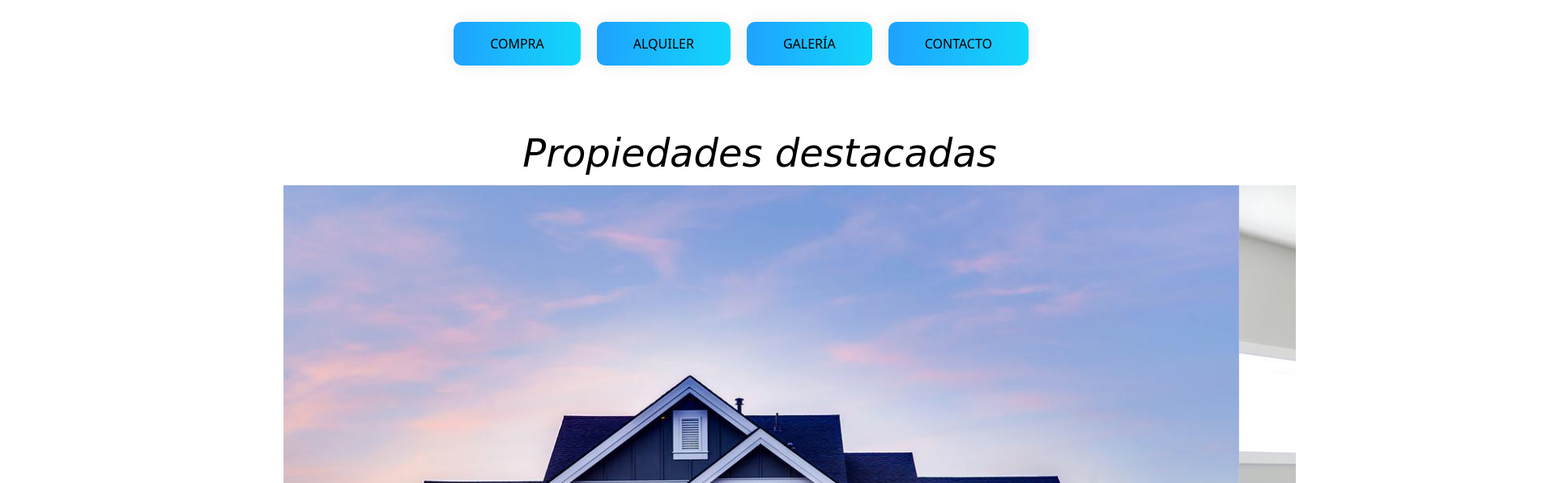
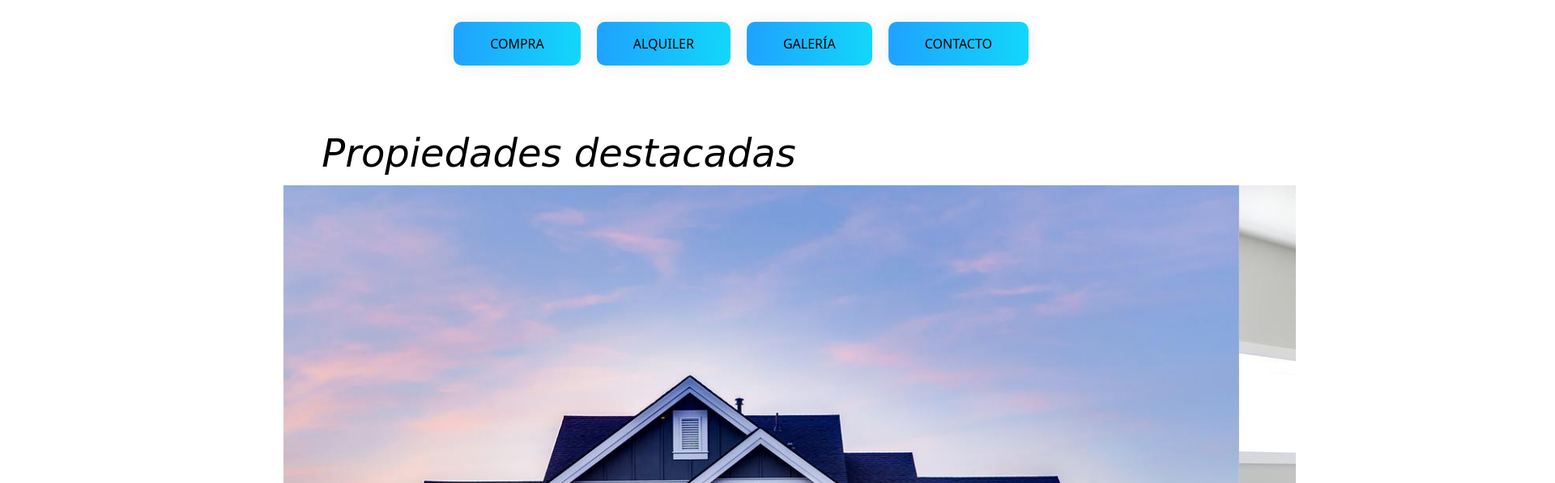
Before and after one commit to MarcosMolina99/Inmobiliaria-Molina, a website: page index.html in a window 1280 px wide. Shown: the part 203-800 px from the top of the page at 81% size, 1920 px wide, since content can reach past the window. Drawn offline with nearby package versions, Linux system fonts and the light colour scheme; files that its build step writes are made by us from their sources; a web font is replaced by a local one.

Commit message:
Cambios proyecto final

```diff
--- a/scss/_footer.scss
+++ b/scss/_footer.scss
@@ -1,7 +1,6 @@
 .pieDePagina{
     /* FONDO DEL FOOTER Y DISPLAY */
     font-size: 20px;
-    width: 1925px;
     margin-top: 30px;
     display: flex;
     flex-wrap: wrap;
--- a/scss/_galeria.scss
+++ b/scss/_galeria.scss
@@ -1,6 +1,5 @@
 /* GALERÍA */
 body main{
-    width: 1925px;
     div{
         h2{
             text-align: center;
--- a/scss/_index.scss
+++ b/scss/_index.scss
@@ -1,7 +1,6 @@
 body{
     main{
         .fondoPrincipal{
-            width: 1776px;
             .tituloCarousel{
                 margin-top: 70px;
                 margin-bottom: 10px;
```
